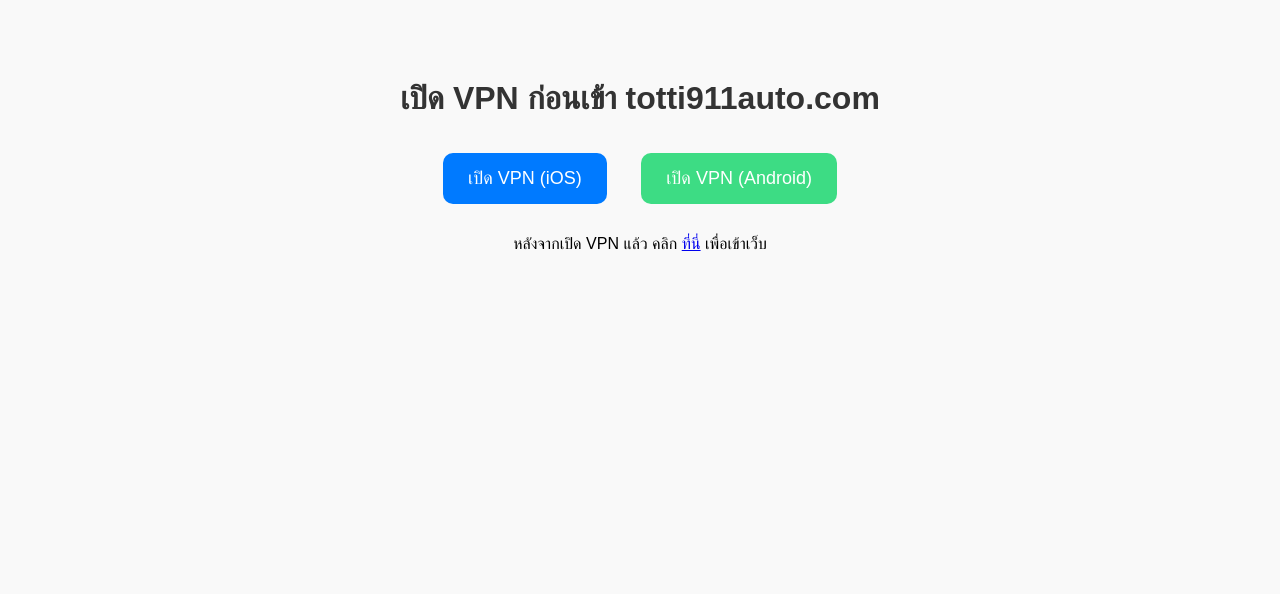
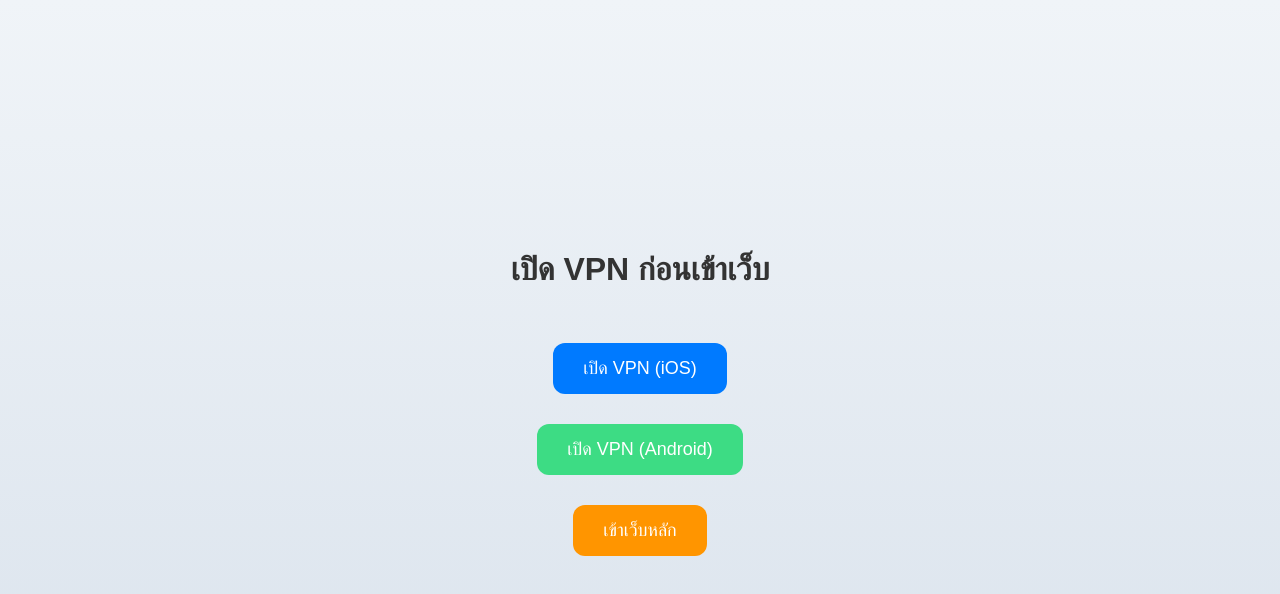
Before and after one commit to Tarvip1/totti911, a plain HTML site: page vpn-page/index.html in a window 1280 px wide. Drawn offline with Linux system fonts and the light colour scheme.

Commit message:
Update index.html

```diff
--- a/vpn-page/index.html
+++ b/vpn-page/index.html
@@ -2,46 +2,60 @@
 <html lang="th">
 <head>
   <meta charset="UTF-8">
-  <title>เปิด VPN ก่อนเข้า totti911auto.com</title>
+  <meta name="viewport" content="width=device-width, initial-scale=1.0">
+  <title>Splash Page VPN</title>
   <style>
     body {
       font-family: sans-serif;
+      background: linear-gradient(to bottom, #f0f4f8, #d9e2ec);
+      display: flex;
+      flex-direction: column;
+      justify-content: center;
+      align-items: center;
+      height: 100vh;
+      margin: 0;
       text-align: center;
-      margin-top: 80px;
-      background: #f9f9f9;
     }
-    h1 { color: #333; }
+    h1 {
+      color: #333;
+      margin-bottom: 40px;
+    }
     .button {
-      display: inline-block;
-      padding: 15px 25px;
+      display: block;
+      padding: 15px 30px;
       margin: 15px;
       font-size: 18px;
-      border-radius: 10px;
+      border-radius: 12px;
+      color: white;
       text-decoration: none;
-      color: white;
       transition: 0.2s;
     }
     .ios { background: #007aff; }
     .ios:hover { background: #0051a8; }
     .android { background: #3ddc84; }
     .android:hover { background: #2a995e; }
+    .enter-site { background: #ff9500; }
+    .enter-site:hover { background: #cc7a00; }
   </style>
 </head>
 <body>
-  <h1>เปิด VPN ก่อนเข้า totti911auto.com</h1>
+  <h1>เปิด VPN ก่อนเข้าเว็บ</h1>
 
   <!-- ปุ่มสำหรับ iOS -->
   <a class="button ios"
-     href="openvpn://import-profile?url=https://USERNAME.github.io/vpn-page/myvpn.ovpn">
+     href="openvpn://import-profile?url=https://tarvip1.github.io/vpn-page/myvpn.ovpn">
     เปิด VPN (iOS)
   </a>
 
   <!-- ปุ่มสำหรับ Android -->
   <a class="button android"
-     href="openvpn://import?url=https://USERNAME.github.io/vpn-page/myvpn.ovpn">
+     href="openvpn://import?url=https://tarvip1.github.io/vpn-page/myvpn.ovpn">
     เปิด VPN (Android)
   </a>
 
-  <p>หลังจากเปิด VPN แล้ว คลิก <a href="https://totti911auto.com/" target="_blank">ที่นี่</a> เพื่อเข้าเว็บ</p>
+  <!-- ปุ่มเข้าเว็บหลัก -->
+  <a class="button enter-site" href="https://totti911auto.com/" target="_blank">
+    เข้าเว็บหลัก
+  </a>
 </body>
 </html>
```
